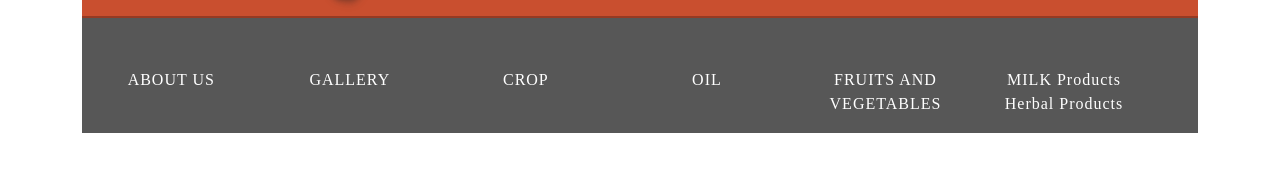
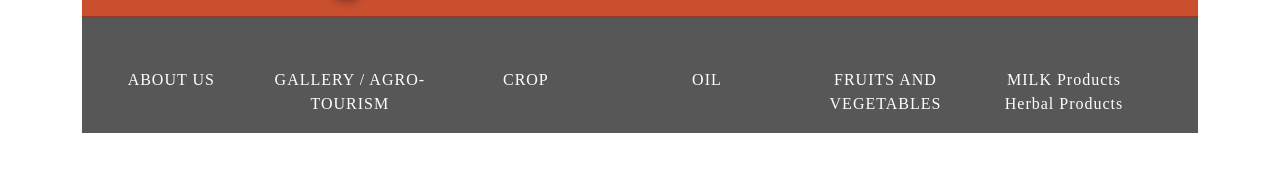
Before and after one commit to bluestax108/samridhi, a plain HTML site: page Nav.html in a window 1280 px wide. Shown: the part 112-284 px from the top of the page. Drawn offline with Linux system fonts and the light colour scheme.

Commit message:
Update Nav.html

```diff
--- a/Nav.html
+++ b/Nav.html
@@ -30,7 +30,7 @@
     <nav class="secondary_header" id="menu">
       <ul>
 		  <li><a href="AboutUs.html" style="text-decoration: none; color: white">ABOUT US</a></li>
-        <li><a href="Gallery.html" style="text-decoration: none; color: white">GALLERY</a></li>
+        <li><a href="Gallery.html" style="text-decoration: none; color: white">GALLERY / AGRO-TOURISM</a></li>
         <li>CROP&nbsp;</li>
         <li>OIL</li>
         <li>FRUITS AND VEGETABLES</li>
```
